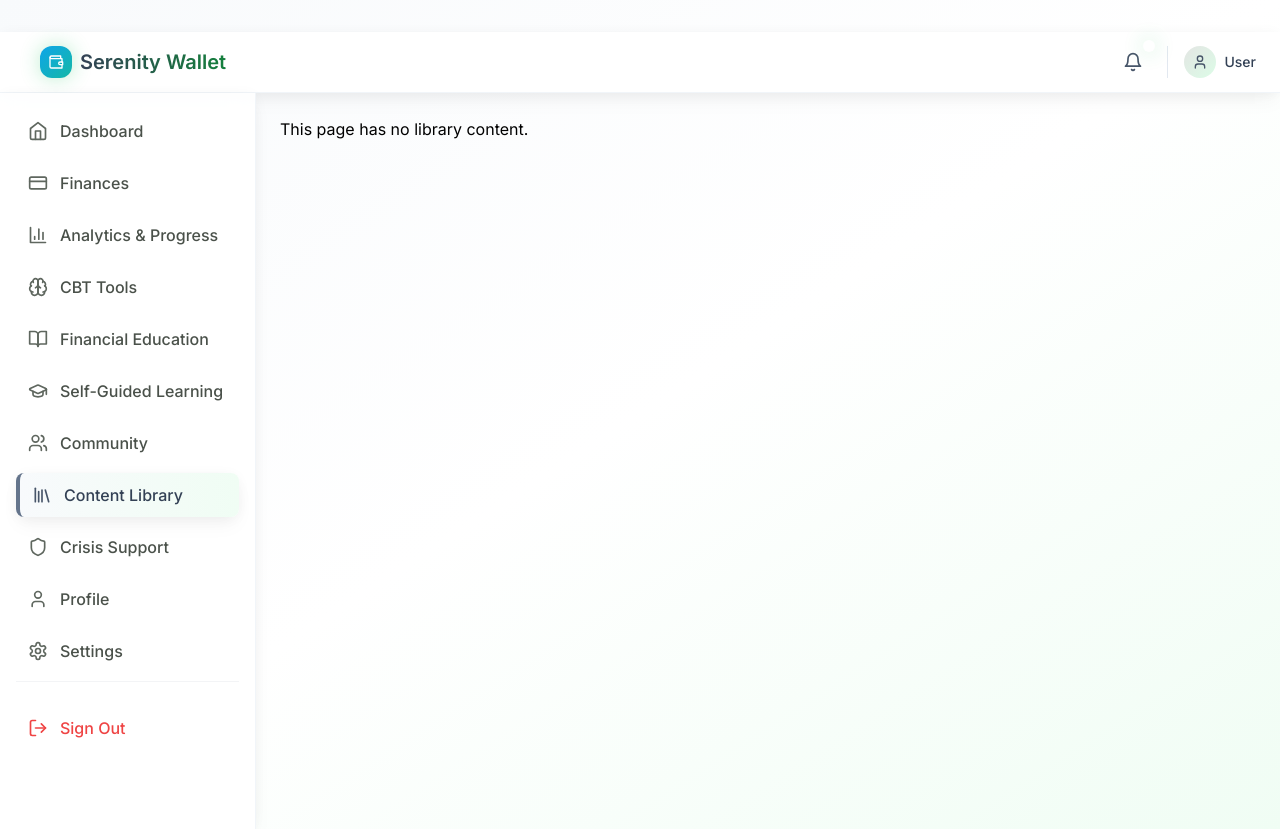
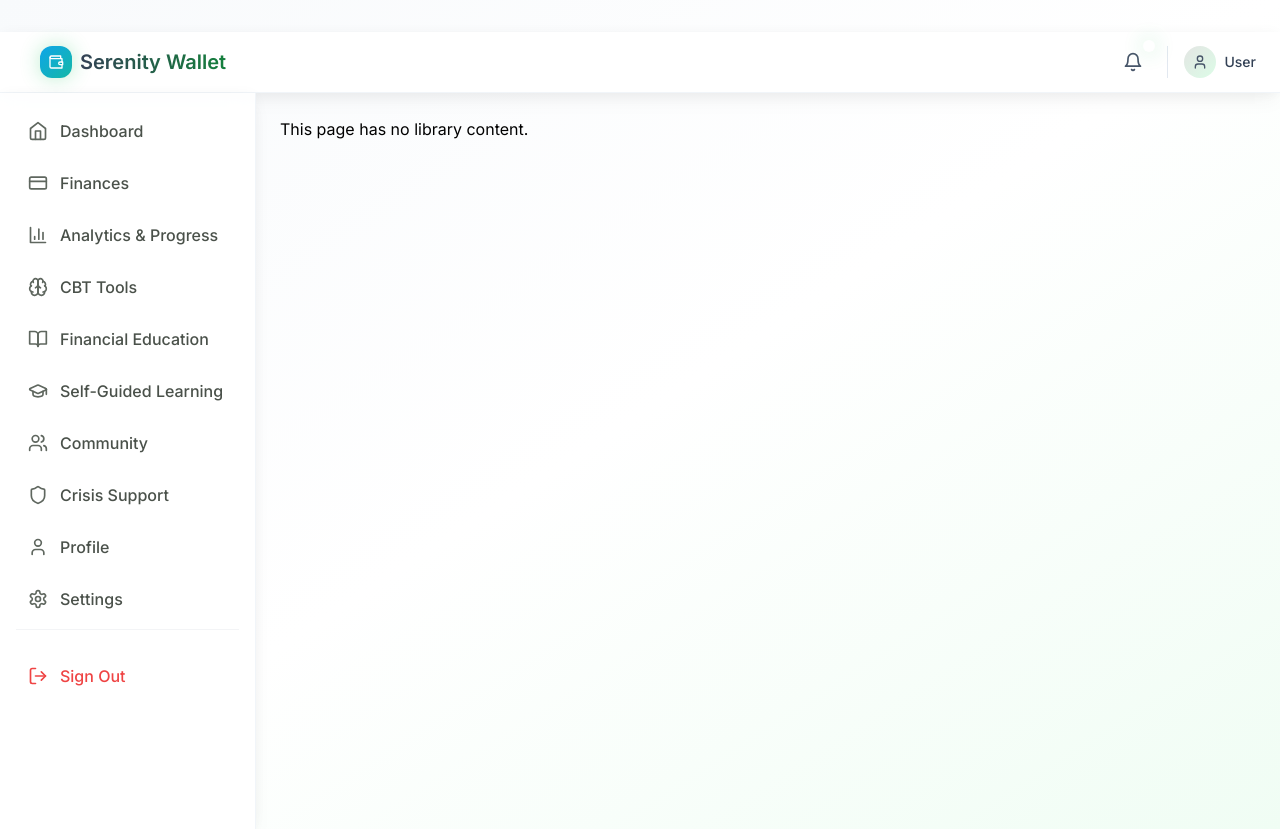
Before and after one commit to shaythegay13/serenity-wallet, a Next.js app: page /library in a window 1280 px wide. Built offline with nearby package versions, Linux system fonts and the light colour scheme.

Commit message:
Update Sidebar.tsx

```diff
--- a/app/components/Layout/Sidebar.tsx
+++ b/app/components/Layout/Sidebar.tsx
@@ -33,7 +33,6 @@ const menuItems = [
   { id: 'education', label: 'Financial Education', icon: BookOpen, href: '/education' },
   { id: 'learning', label: 'Self-Guided Learning', icon: GraduationCap, href: '/learning' },
   { id: 'community', label: 'Community', icon: Users, href: '/community' },
-  { id: 'library', label: 'Content Library', icon: Library, href: '/library' },
   { id: 'crisis', label: 'Crisis Support', icon: Shield, href: '/crisis' },
   { id: 'profile', label: 'Profile', icon: User, href: '/profile' },
   { id: 'settings', label: 'Settings', icon: Settings, href: '/settings' },
```
